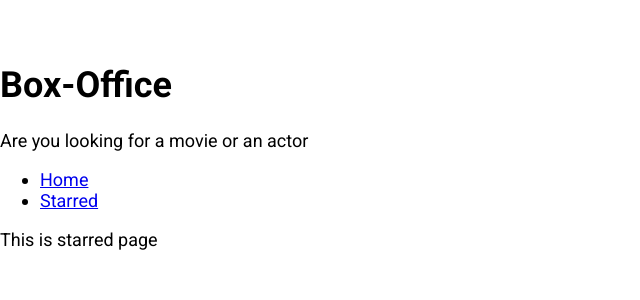
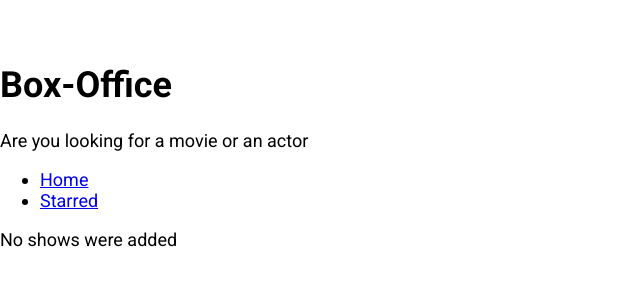
Before and after one commit to Shruti429/box-office, a React (Create React App) app in the folder box-office/: page /starred in a window 1280 px wide. Shown: the top 300 px of the page, without its empty margins (0-640 px from the left). Built offline with nearby package versions, Linux system fonts and the light colour scheme.

Commit message:
finished starred page

```diff
--- a/box-office/src/pages/Starred.jsx
+++ b/box-office/src/pages/Starred.jsx
@@ -1,8 +1,39 @@
-import React from 'react';
+/* eslint-disable no-undef */
+/* eslint-disable no-unused-vars */
+import React, { useState, useEffect } from 'react';
 import MainPageLayout from '../components/MainPageLayout';
+import { useShows } from '../misc/custom-hooks';
+import { apiGet } from '../misc/config';
+import ShowGrid from '../components/shows/ShowGrid';
 
 function Starred() {
-  return <MainPageLayout>This is starred page</MainPageLayout>;
+  const [starred] = useShows();
+  const [shows, setShow] = useState(null);
+  const [isLoading, setIsLoading] = useState(true);
+  const [error, setError] = useState(null);
+
+  useEffect(() => {
+    if (starred && starred.length > 0) {
+      const promisses = starred.map(showId => apiGet(`/shows/${showId}`));
+      Promise.all(promisses)
+        .then(apiData => apiData.map(show => ({ show })))
+        .then(results => {
+          setShow(results);
+          setIsLoading(false);
+        });
+    } else {
+      setIsLoading(false);
+    }
+  }, [starred]);
+
+  return (
+    <MainPageLayout>
+      {isLoading && <div>Shows are still loading</div>}
+      {error && <div>Error occurred:{error}</div>}
+      {!isLoading && !shows && <div>No shows were added</div>}
+      {!isLoading && !error && shows && <ShowGrid data={show} />}
+    </MainPageLayout>
+  );
 }
 
 export default Starred;
```
